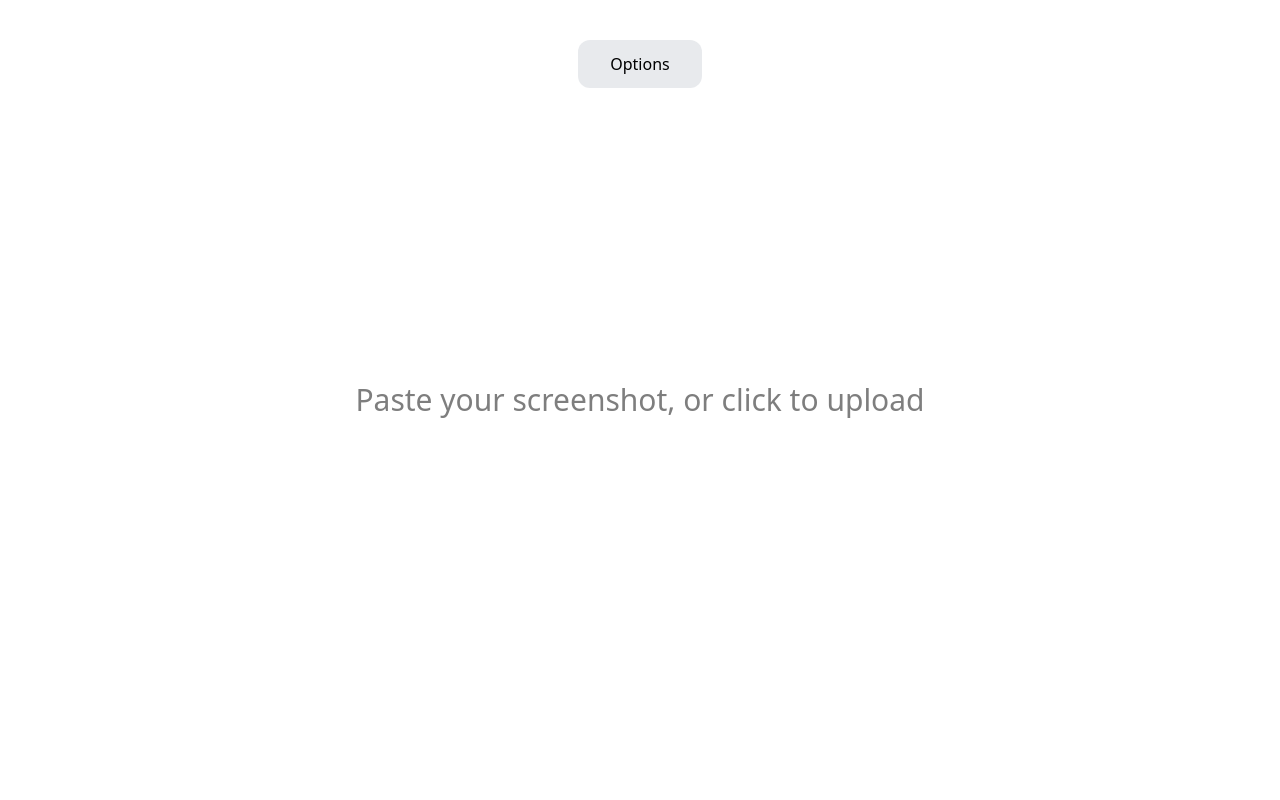
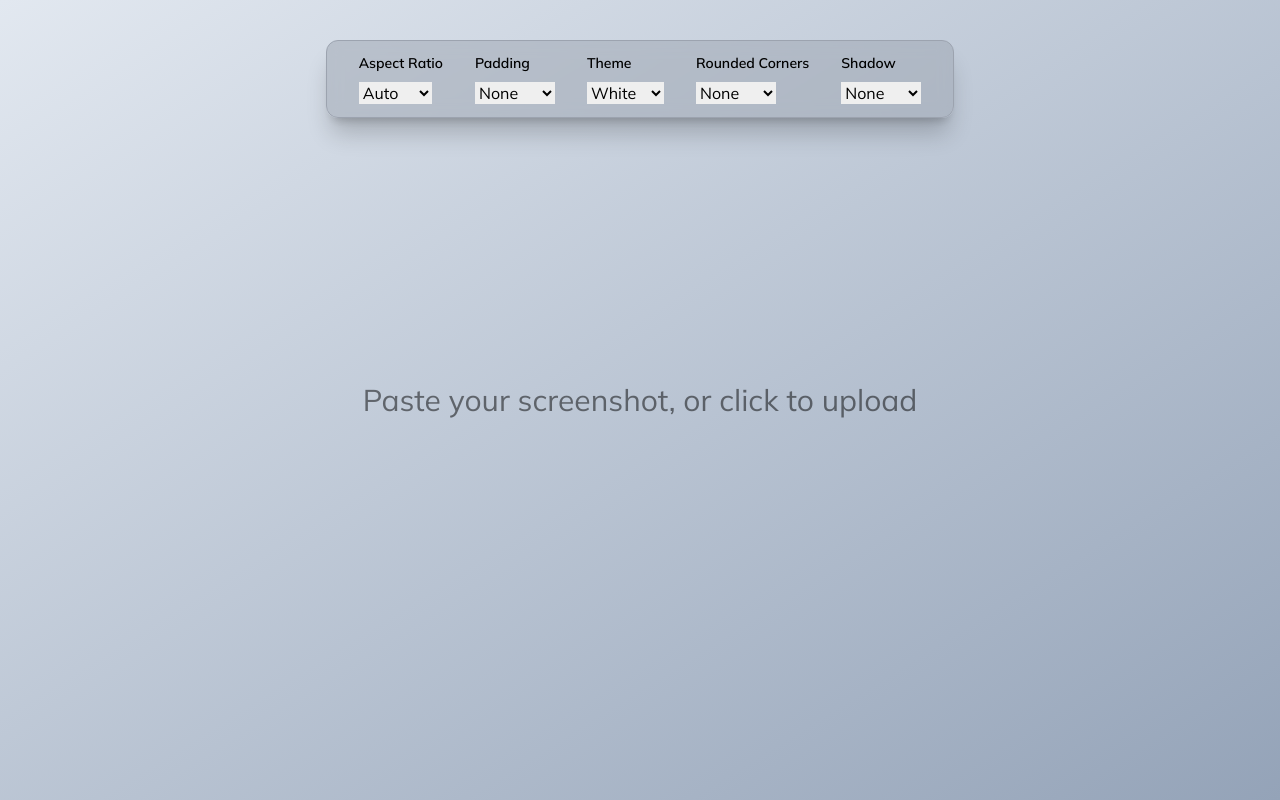
Before and after one commit to rishimohan/pika, a Next.js app: page / in a window 1280 px wide. Built offline with nearby package versions, Linux system fonts and the light colour scheme.

Commit message:
Added options

```diff
--- a/components/main.js
+++ b/components/main.js
@@ -2,6 +2,14 @@ import { useState } from "react";
 
 export default function Main() {
   const [blob, setBlob] = useState({src: null, w: 0, h: 0});
+  const [options, setOptions] = useState({
+    aspectRatio: "aspect-auto",
+    theme: "bg-white",
+    padding: "p-0",
+    rounded: "rounded-none",
+    shadow: "shadow-none",
+
+  });
 
   const onPaste = event => {
     var items = (event.clipboardData || event.originalEvent.clipboardData).items;
@@ -13,7 +21,6 @@ export default function Main() {
         var blob = item.getAsFile();
         var reader = new FileReader();
         reader.onload = function(event){
-          // console.log(event.target.result); // data url!
           console.log("Event", event)
           setBlob({...blob, src: event.target.result});
         }
@@ -25,39 +32,126 @@ export default function Main() {
   const renderOptions = () => {
     return (
       <div className="fixed top-0 left-0 flex items-center justify-center w-full">
-        <div className="inline-flex px-8 py-3 mt-10 bg-gray-300/50 backdrop-blur rounded-xl">
-          Options
+        <div className="inline-flex px-8 py-3 mt-10 space-x-8 border border-gray-300 border-gray-400 shadow-xl bg-gray-400/50 dark:bg-gray-700/60 backdrop-blur rounded-xl dark:border-gray-500 shadow-black/20">
+          <div className="">
+            <div className="pb-2 text-sm font-semibold dark:text-white">Aspect Ratio</div>
+            <div>
+              <select
+                className="cursor-pointer"
+                onChange={(e) =>
+                  setOptions({ ...options, aspectRatio: e.target.value })
+                }
+              >
+                <option value="aspect-auto">Auto</option>
+                <option value="aspect-square">Square</option>
+                <option value="aspect-video">9:16</option>
+              </select>
+            </div>
+          </div>
+          <div className="">
+            <div className="pb-2 text-sm font-semibold dark:text-white">Padding</div>
+            <div>
+              <select
+                className="cursor-pointer"
+                onChange={(e) =>
+                  setOptions({ ...options, padding: e.target.value })
+                }
+              >
+                <option value="p-0">None</option>
+                <option value="p-10">Small</option>
+                <option value="p-20">Medium</option>
+                <option value="p-32">Large</option>
+              </select>
+            </div>
+          </div>
+          <div className="">
+            <div className="pb-2 text-sm font-semibold dark:text-white">Theme</div>
+            <div>
+              <select
+                className="cursor-pointer"
+                onChange={(e) =>
+                  setOptions({ ...options, theme: e.target.value })
+                }
+              >
+                <option value="bg-white">White</option>
+                <option value="bg-black">Black</option>
+                <option value="bg-gradient-to-br from-red-500 to-pink-600">
+                  Evil
+                </option>
+                <option value="bg-gradient-to-br from-green-100 to-yellow-100">
+                  Heaven
+                </option>
+              </select>
+            </div>
+          </div>
+          <div className="">
+            <div className="pb-2 text-sm font-semibold dark:text-white">Rounded Corners</div>
+            <div>
+              <select
+                className="cursor-pointer"
+                onChange={(e) =>
+                  setOptions({ ...options, rounded: e.target.value })
+                }
+              >
+                <option value="rounded-none">None</option>
+                <option value="rounded-lg">Small</option>
+                <option value="rounded-xl">Medium</option>
+                <option value="rounded-3xl">Large</option>
+              </select>
+            </div>
+          </div>
+          <div className="">
+            <div className="pb-2 text-sm font-semibold dark:text-white">Shadow</div>
+            <div>
+              <select
+                className="cursor-pointer"
+                onChange={(e) =>
+                  setOptions({ ...options, shadow: e.target.value })
+                }
+              >
+                <option value="shadow-none">None</option>
+                <option value="shadow-lg">Small</option>
+                <option value="shadow-xl">Medium</option>
+                <option value="shadow-2xl">Large</option>
+              </select>
+            </div>
+          </div>
         </div>
       </div>
-    )
+    );
   }
 
   return (
     <div
-      className="flex items-center justify-center h-full min-h-screen p-10 bg-white"
+      className="flex items-center justify-center h-full min-h-screen p-10 bg-gradient-to-br from-slate-200 to-slate-400 dark:from-gray-900 dark:to-gray-900/90"
       onPaste={onPaste}
     >
       {blob?.src ? (
         <div
           style={blob?.w ? { width: blob?.w / window.devicePixelRatio } : {}}
-          className="max-w-[60vw] mt-20 p-10 bg-gradient-to-br from-green-200 to-yellow-200 rounded-xl"
+          className={
+            "duration-300 ease-in-out flex items-center justify-center max-w-[60vw] mt-20 rounded-xl " +
+            options?.theme +
+            " " +
+            options?.aspectRatio +
+            " " +
+            options?.padding
+          }
         >
-          {/* {console.log("Width", blob.naturalwidth)} */}
           <img
             src={blob?.src}
-            className="shadow-xl rounded-xl"
+            className={`${options?.shadow} ${options?.rounded}`}
             onLoad={(e) => {
               setBlob({
                 ...blob,
                 w: e.target.naturalWidth,
                 h: e.target.naturalHeight,
               });
-              console.log("Img e", e);
             }}
           />
         </div>
       ) : (
-        <span className="text-3xl opacity-50">
+        <span className="text-3xl opacity-50 dark:text-white">
           Paste your screenshot, or click to upload
         </span>
       )}
--- a/pages/_app.js
+++ b/pages/_app.js
@@ -1,7 +1,20 @@
-import 'styles/app.scss'
+import Head from "next/head";
+import "styles/app.scss";
 
 function MyApp({ Component, pageProps }) {
-  return <Component {...pageProps} />
+  return (
+    <>
+      <Head>
+        <link rel="preconnect" href="https://fonts.googleapis.com" />
+        <link rel="preconnect" href="https://fonts.gstatic.com" crossorigin />
+        <link
+          href="https://fonts.googleapis.com/css2?family=Mulish:wght@400;600;700;900&display=swap"
+          rel="stylesheet"
+        />
+      </Head>
+      <Component {...pageProps} />
+    </>
+  );
 }
 
-export default MyApp
+export default MyApp;
--- a/styles/app.scss
+++ b/styles/app.scss
@@ -1,3 +1,7 @@
 @tailwind base;
 @tailwind components;
 @tailwind utilities;
+
+body {
+  font-family: "Mulish", -apple-system, BlinkMacSystemFont, 'Segoe UI', Roboto, Oxygen, Ubuntu, Cantarell, 'Open Sans', 'Helvetica Neue', sans-serif;
+}
```
